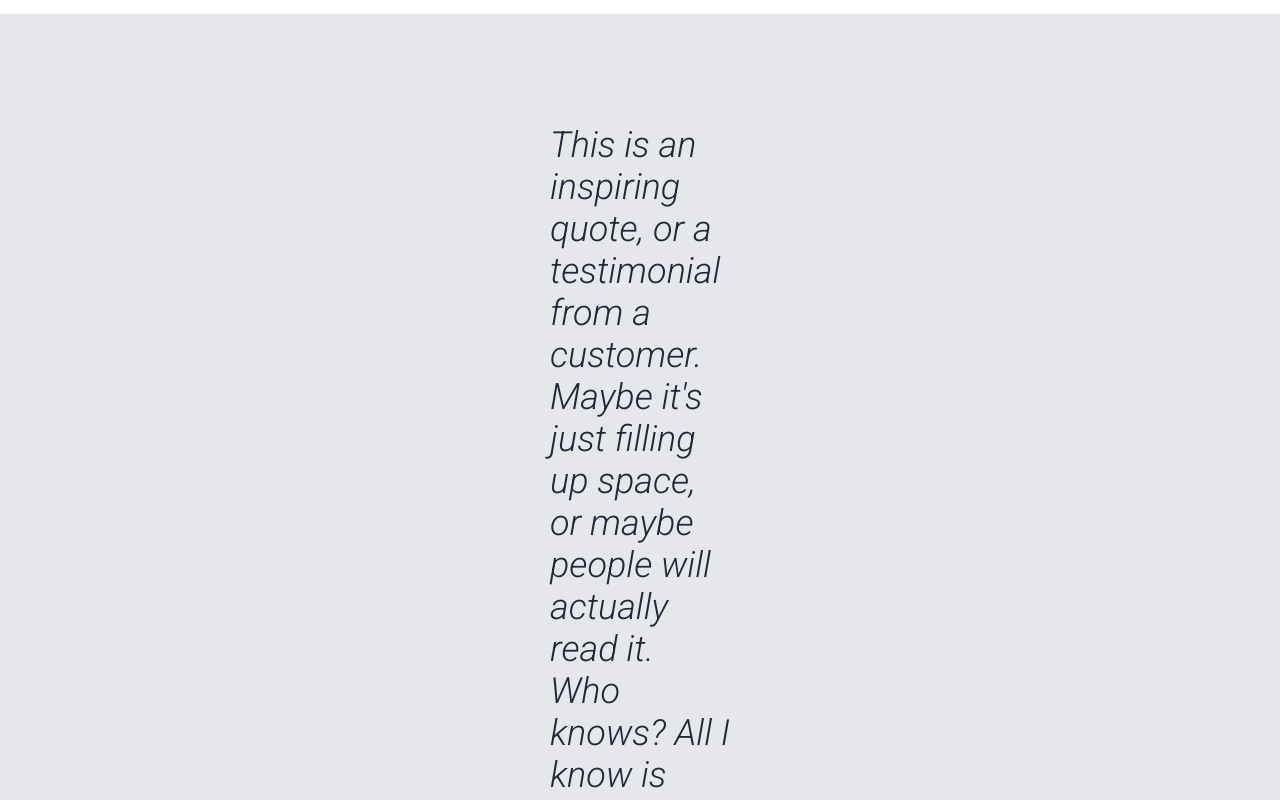
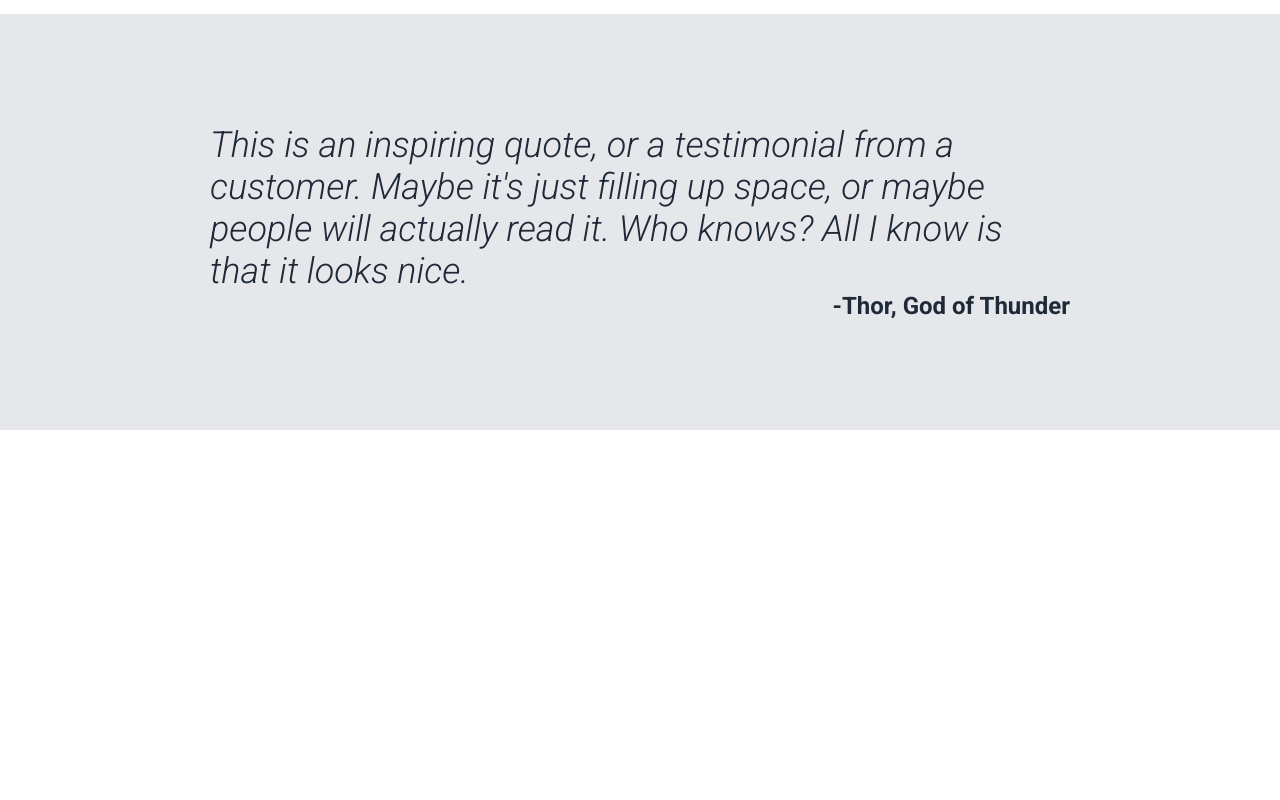
Before and after one commit to rbrickmn/odin-landing-page, a plain HTML site: page index.html in a window 1280 px wide. Shown: the part 1360-2160 px from the top of the page. After the commit the page ends 1790 px from the top, so only its background shows below. Drawn offline with Linux system fonts and the light colour scheme.

Commit message:
Fixed padding issue in quote-wrapper

```diff
--- a/style.css
+++ b/style.css
@@ -1,4 +1,3 @@
-/* @import url("https://fonts.googleapis.com/css2?family=Roboto:ital,wght@0,400;0,700;0,900;1,300&display=swap"); */
 @import url('https://fonts.googleapis.com/css2?family=Roboto:ital,wght@0,300;0,400;0,700;0,900;1,300&display=swap');
 
 * {
@@ -171,8 +170,8 @@ header {
   align-items: center;
   justify-content: center;
   flex-direction: column;
-  margin-right: 550px;
-  margin-left: 550px;
+  margin-right: 210px;
+  margin-left: 210px;
 }
 
 .section-4 .quote-wrapper .quote-text {
```
